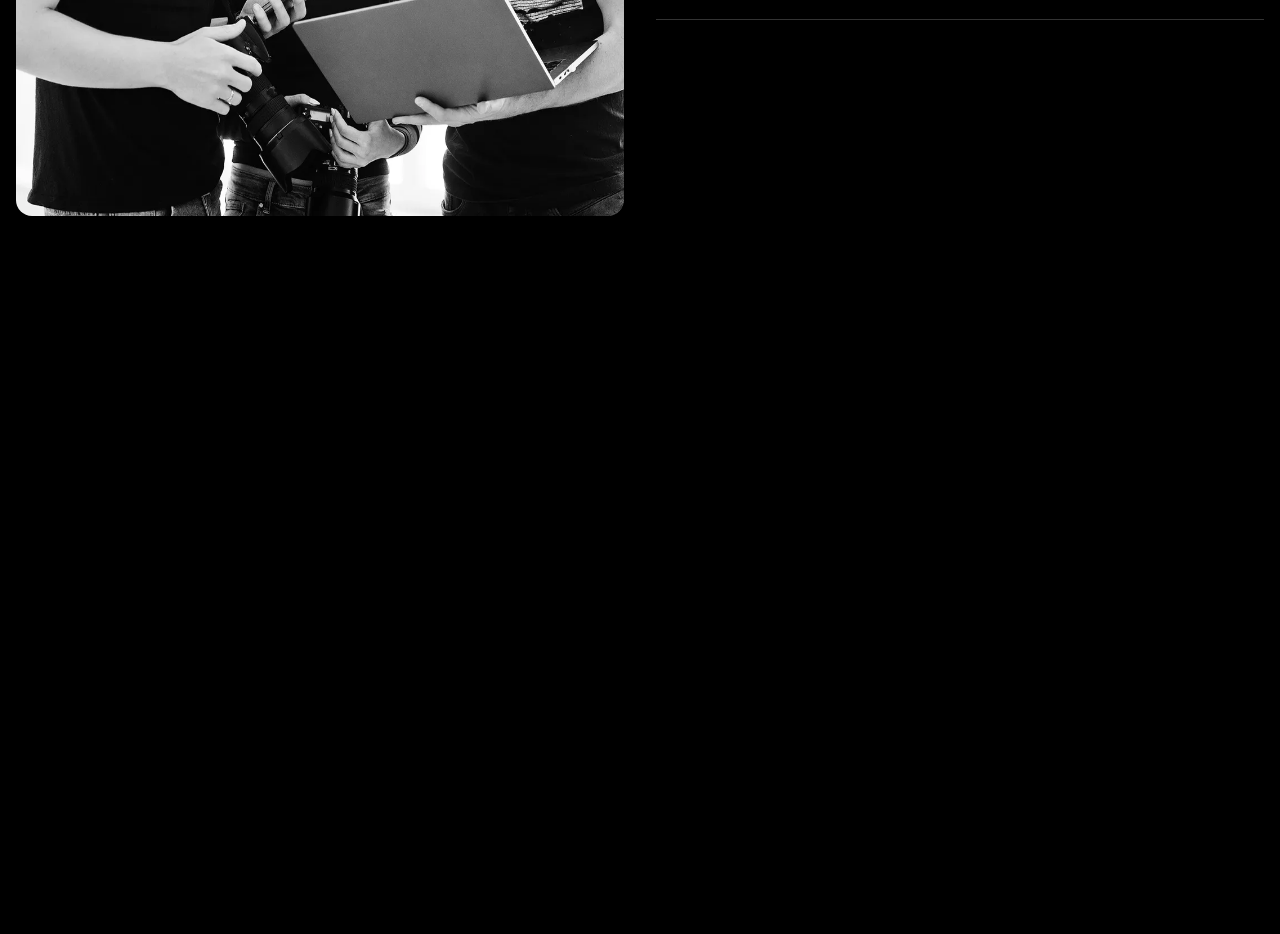
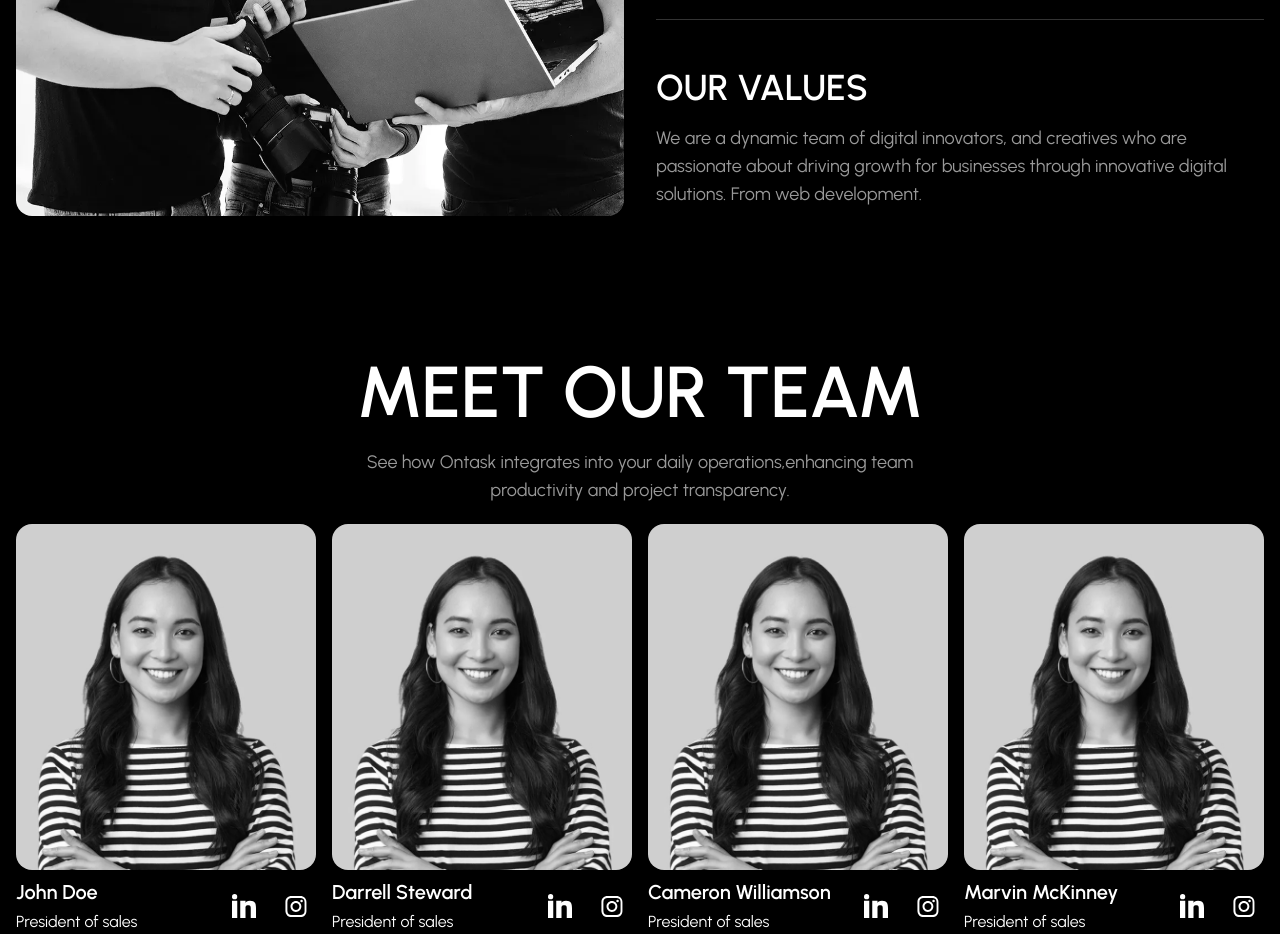
Before and after one commit to hatef-dev/Agency-Vue, a Vue app: page /about in a window 1280 px wide. Shown: the part 1920-2854 px from the top of the page. Before the commit the page ends 2236 px from the top, so only its background shows below. Built offline with nearby package versions, Linux system fonts and the light colour scheme.

Commit message:
add the footer

```diff
--- a/src/components/AboutPage/AboutPageTeam.vue
+++ b/src/components/AboutPage/AboutPageTeam.vue
@@ -0,0 +1,113 @@
+<template>
+  <div class="my-container">
+    <div class="flex flex-col gap-y-5 justify-center items-center">
+      <h1 class="text-white uppercase text-2xl lg:text-7xl font-semibold text-center">
+        meet our team
+      </h1>
+      <p class="text-white/60 text-lg text-center w-full lg:w-xl">
+        See how Ontask integrates into your daily operations,enhancing team productivity and project
+        transparency.
+      </p>
+      <div class="grid lg:grid-cols-4 gap-y-6 lg:gap-4 grid-cols-1">
+        <transition-animation
+          start="top 60%"
+          :delay="person.id * 0.5"
+          v-for="person in Team"
+          :key="person.id"
+        >
+          <div class="flex flex-col gap-y-2">
+            <img
+              :src="person.image"
+              alt="Team"
+              class="w-full h-auto rounded-2xl transition-all duration-500 ease-in-out lg:grayscale-100 hover:grayscale-0"
+            />
+            <div class="flex justify-between items-center">
+              <div class="flex flex-col gap-y-1">
+                <h1 class="text-white text-xl font-semibold">{{ person.name }}</h1>
+                <span class="text-white">{{ person.work }}</span>
+              </div>
+              <div class="flex gap-x-3">
+                <a
+                  :href="person.instagram"
+                  target="_blank"
+                  class="w-10 h-10 p-2 text-white flex justify-center items-center"
+                >
+                  <svg
+                    enable-background="new 0 0 32 32"
+                    height="32px"
+                    class="w-8 h-8"
+                    id="Layer_1"
+                    version="1.0"
+                    viewBox="0 0 32 32"
+                    width="32px"
+                    xml:space="preserve"
+                    xmlns="http://www.w3.org/2000/svg"
+                    xmlns:xlink="http://www.w3.org/1999/xlink"
+                  >
+                    <g>
+                      <rect fill="currentColor" height="23" width="7" y="9" />
+                      <path
+                        d="M24.003,9C20,9,18.89,10.312,18,12V9h-7v23h7V19c0-2,0-4,3.5-4s3.5,2,3.5,4v13h7V19C32,13,31,9,24.003,9z"
+                        fill="currentColor"
+                      />
+                      <circle cx="3.5" cy="3.5" fill="currentColor" r="3.5" />
+                    </g>
+                    <g />
+                    <g />
+                    <g />
+                    <g />
+                    <g />
+                    <g />
+                  </svg>
+                </a>
+                <a
+                  :href="person.instagram"
+                  target="_blank"
+                  class="w-10 h-10 p-2 text-white flex justify-center items-center"
+                >
+                  <svg
+                    version="1.1"
+                    fill="currentColor"
+                    class="w-8 h-8"
+                    id="Layer_1"
+                    xmlns="http://www.w3.org/2000/svg"
+                    xmlns:xlink="http://www.w3.org/1999/xlink"
+                    x="0px"
+                    y="0px"
+                    viewBox="0 0 56.7 56.7"
+                    enable-background="new 0 0 56.7 56.7"
+                    xml:space="preserve"
+                  >
+                    <g>
+                      <path
+                        d="M28.2,16.7c-7,0-12.8,5.7-12.8,12.8s5.7,12.8,12.8,12.8S41,36.5,41,29.5S35.2,16.7,28.2,16.7z M28.2,37.7   c-4.5,0-8.2-3.7-8.2-8.2s3.7-8.2,8.2-8.2s8.2,3.7,8.2,8.2S32.7,37.7,28.2,37.7z"
+                      />
+                      <circle cx="41.5" cy="16.4" r="2.9" />
+                      <path
+                        d="M49,8.9c-2.6-2.7-6.3-4.1-10.5-4.1H17.9c-8.7,0-14.5,5.8-14.5,14.5v20.5c0,4.3,1.4,8,4.2,10.7c2.7,2.6,6.3,3.9,10.4,3.9   h20.4c4.3,0,7.9-1.4,10.5-3.9c2.7-2.6,4.1-6.3,4.1-10.6V19.3C53,15.1,51.6,11.5,49,8.9z M48.6,39.9c0,3.1-1.1,5.6-2.9,7.3   s-4.3,2.6-7.3,2.6H18c-3,0-5.5-0.9-7.3-2.6C8.9,45.4,8,42.9,8,39.8V19.3c0-3,0.9-5.5,2.7-7.3c1.7-1.7,4.3-2.6,7.3-2.6h20.6   c3,0,5.5,0.9,7.3,2.7c1.7,1.8,2.7,4.3,2.7,7.2V39.9L48.6,39.9z"
+                      />
+                    </g>
+                  </svg>
+                </a>
+              </div>
+            </div>
+          </div>
+        </transition-animation>
+      </div>
+    </div>
+  </div>
+</template>
+
+<script>
+import { mapState } from 'pinia'
+import useTeamStore from '@/stores/Team'
+import TransitionAnimation from '../Ui/TransitionAnimation.vue'
+
+export default {
+  components: { TransitionAnimation },
+  name: 'AboutPageTeam',
+  computed: {
+    ...mapState(useTeamStore, ['Team']),
+  },
+}
+</script>
--- /dev/null
+++ b/src/stores/Team.js
@@ -0,0 +1,40 @@
+import { defineStore } from 'pinia'
+
+export default defineStore('Team', {
+  state: () => ({
+    Team: [
+      {
+        name: 'John Doe',
+        id: 1,
+        image: '/team/user-1.webp',
+        work: 'President of sales',
+        linkedin: 'https://www.linkedin.com/in/hatef-sanati/',
+        instagram: 'https://www.instagram.com/hatef.dev/',
+      },
+      {
+        name: 'Darrell Steward',
+        id: 2,
+        image: '/team/user-1.webp',
+        work: 'President of sales',
+        linkedin: 'https://www.linkedin.com/in/hatef-sanati/',
+        instagram: 'https://www.instagram.com/hatef.dev/',
+      },
+      {
+        name: 'Cameron Williamson',
+        id: 3,
+        image: '/team/user-1.webp',
+        work: 'President of sales',
+        linkedin: 'https://www.linkedin.com/in/hatef-sanati/',
+        instagram: 'https://www.instagram.com/hatef.dev/',
+      },
+      {
+        name: 'Marvin McKinney',
+        id: 4,
+        image: '/team/user-1.webp',
+        work: 'President of sales',
+        linkedin: 'https://www.linkedin.com/in/hatef-sanati/',
+        instagram: 'https://www.instagram.com/hatef.dev/',
+      },
+    ],
+  }),
+})
--- a/src/views/AboutView.vue
+++ b/src/views/AboutView.vue
@@ -1,7 +1,7 @@
 <template>
   <div class="mt-40 lg:mt-56">
     <about-page-header></about-page-header>
-    <div class="my-container my-32 flex flex-col gap-y-36 justify-center items-center">
+    <div class="my-container my-32 flex flex-col gap-y-10 lg:gap-y-36 justify-center items-center">
       <transition-animation>
         <img src="/AboutPageImage.webp" alt="" class="w-full h-auto rounded-2xl" />
       </transition-animation>
@@ -11,18 +11,23 @@
         presence and transform their digital landscape
       </p>
     </div>
-    <AboutPageWhoWeAre />
+    <div class="flex flex-col gap-y-10 lg:gap-y-35">
+      <AboutPageWhoWeAre />
+      <AboutPageTeam />
+    </div>
     <the-header></the-header>
   </div>
 </template>
 <script>
 import AboutPageHeader from '@/components/AboutPage/AboutPageHeader.vue'
 import AboutPageWhoWeAre from '@/components/AboutPage/AboutPageWhoWeAre.vue'
+import AboutPageTeam from '@/components/AboutPage/AboutPageTeam.vue'
 export default {
   name: 'AboutView',
   components: {
     AboutPageHeader,
     AboutPageWhoWeAre,
+    AboutPageTeam,
   },
 }
 </script>
```
Also changed, not shown: public/team/user-1.webp (added).
